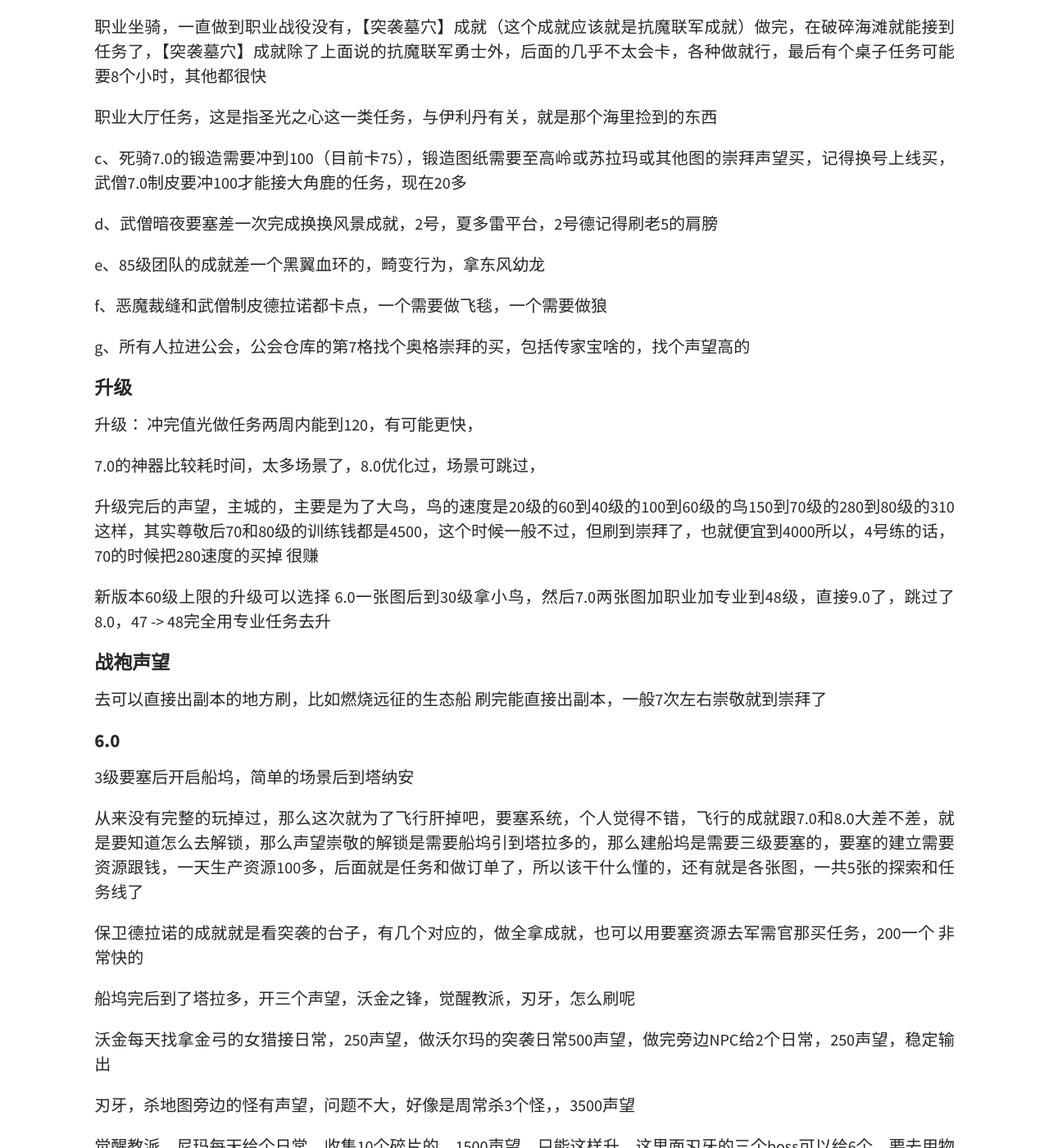
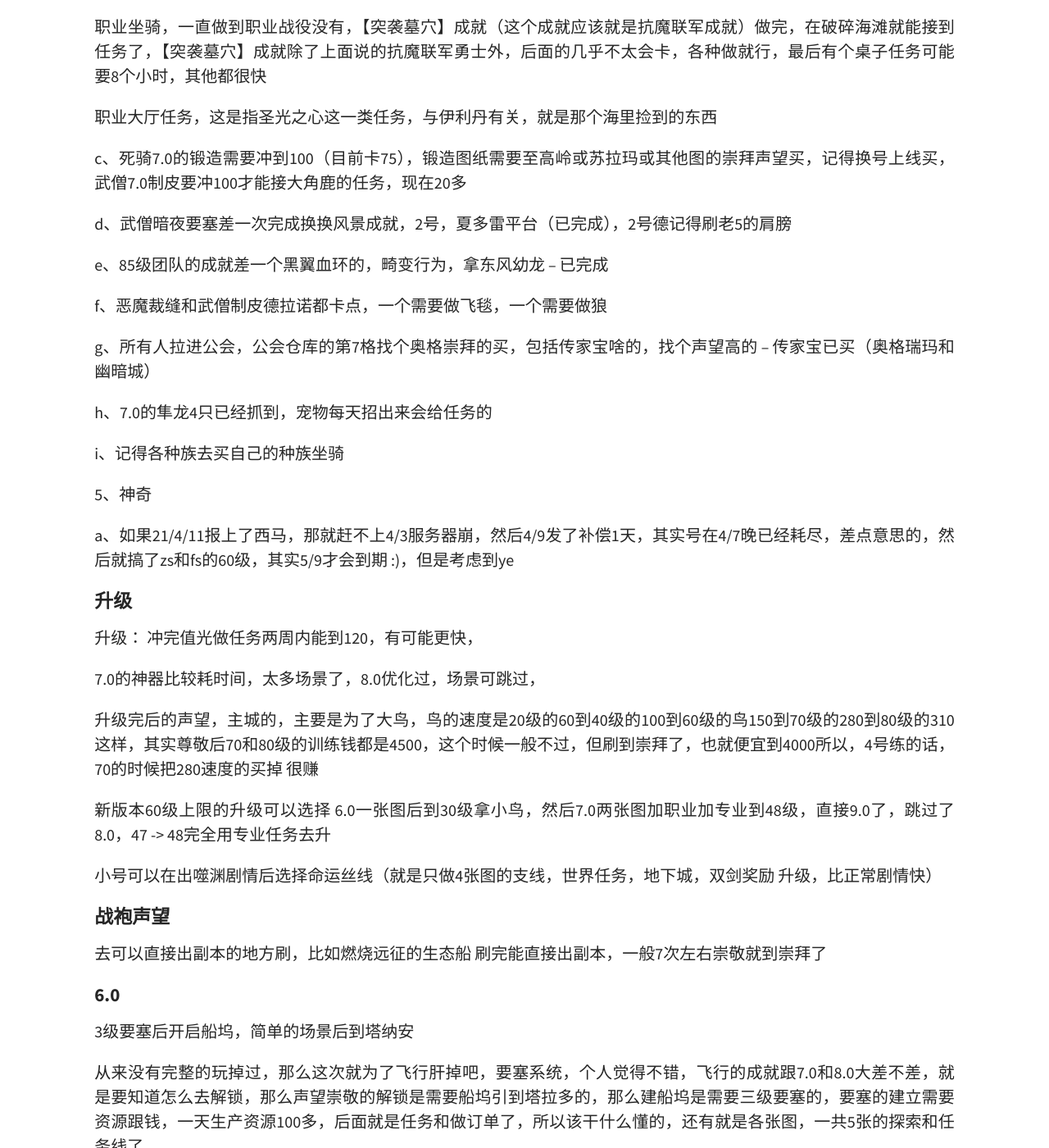
Before and after one commit to zqmalyssa/strap, a Jekyll site: the page built from _posts/2019-04-06-wow-macro-post.md, in a window 1280 px wide and 1400 px high, scrolled down 1821 px. Shown: the whole window at 82% size. Built offline with Jekyll 4.4.1, drawn with Linux system fonts in a browser that asks for light colours; some of the changed text lies outside the part shown.

Commit message:
add post

```diff
--- a/_posts/2019-04-06-wow-macro-post.md
+++ b/_posts/2019-04-06-wow-macro-post.md
@@ -72,15 +72,22 @@ b、7.0 做神器，虽然单独，但也开启下面的职业战役任务，做
 
 c、死骑7.0的锻造需要冲到100（目前卡75），锻造图纸需要至高岭或苏拉玛或其他图的崇拜声望买，记得换号上线买，武僧7.0制皮要冲100才能接大角鹿的任务，现在20多
 
-d、武僧暗夜要塞差一次完成换换风景成就，2号，夏多雷平台，2号德记得刷老5的肩膀
-
-e、85级团队的成就差一个黑翼血环的，畸变行为，拿东风幼龙
+d、武僧暗夜要塞差一次完成换换风景成就，2号，夏多雷平台（已完成），2号德记得刷老5的肩膀
+
+e、85级团队的成就差一个黑翼血环的，畸变行为，拿东风幼龙 -- 已完成
 
 f、恶魔裁缝和武僧制皮德拉诺都卡点，一个需要做飞毯，一个需要做狼
 
-g、所有人拉进公会，公会仓库的第7格找个奥格崇拜的买，包括传家宝啥的，找个声望高的
-
-
+g、所有人拉进公会，公会仓库的第7格找个奥格崇拜的买，包括传家宝啥的，找个声望高的 -- 传家宝已买（奥格瑞玛和幽暗城）
+
+h、7.0的隼龙4只已经抓到，宠物每天招出来会给任务的
+
+i、记得各种族去买自己的种族坐骑
+
+
+5、神奇
+
+a、如果21/4/11报上了西马，那就赶不上4/3服务器崩，然后4/9发了补偿1天，其实号在4/7晚已经耗尽，差点意思的，然后就搞了zs和fs的60级，其实5/9才会到期 :)，但是考虑到ye
 
 #### 升级
 
@@ -92,6 +99,8 @@ g、所有人拉进公会，公会仓库的第7格找个奥格崇拜的买，包
 升级完后的声望，主城的，主要是为了大鸟，鸟的速度是20级的60到40级的100到60级的鸟150到70级的280到80级的310这样，其实尊敬后70和80级的训练钱都是4500，这个时候一般不过，但刷到崇拜了，也就便宜到4000所以，4号练的话，70的时候把280速度的买掉 很赚
 
 新版本60级上限的升级可以选择 6.0一张图后到30级拿小鸟，然后7.0两张图加职业加专业到48级，直接9.0了，跳过了8.0，47 -> 48完全用专业任务去升
+
+小号可以在出噬渊剧情后选择命运丝线（就是只做4张图的支线，世界任务，地下城，双剑奖励 升级，比正常剧情快）
 
 #### 战袍声望
 
@@ -469,7 +478,7 @@ g、所有人拉进公会，公会仓库的第7格找个奥格崇拜的买，包
 
 浴火角鹰兽 -- 85级海加尔山熔火前线的攻势
 
-东风幼龙 -- 85级团本成就坐骑[大地的裂变团队的荣耀]
+东风幼龙 -- 85级团本成就坐骑[大地的裂变团队的荣耀] -- 已有
 
 火山石幼龙 -- 85级5人本成就龙[大地的裂变英雄的荣耀]
 
@@ -565,7 +574,7 @@ g、所有人拉进公会，公会仓库的第7格找个奥格崇拜的买，包
 
 翡翠幼龙 -- 幼龙收藏家
 
-代驾型机械路霸 -- 传家宝成就
+代驾型机械路霸 -- 传家宝成就 -- 已有（买35个传家宝）
 
 纯心骏马 -- 100势力声望崇拜奖励
 
@@ -1142,7 +1151,7 @@ R-21/X型空中单位 -- 120级困难史诗麦卡贡副本国王必掉落
 
 黑翼血环
 
-1、畸变行为
+1、畸变行为 -- 已完成（boss血量打到20%以下，召唤所有畸变怪，记住boss拉旁边去，另一个号站中间，怪都会跑到中间号的位置）
 
 暮光堡垒
 
@@ -1401,9 +1410,9 @@ R-21/X型空中单位 -- 120级困难史诗麦卡贡副本国王必掉落
 
 黑心林地
 
-1、出“卵”拔萃，消灭怨嗣憎恶后击败德萨隆
-
-2、纵火狂人，击败获得10层天启强化效果德萨维斯之影
+1、出“卵”拔萃，消灭怨嗣憎恶后击败德萨隆 -- 已完成
+
+2、纵火狂人，击败获得10层天启强化效果德萨维斯之影 -- 已完成
 
 奈萨里奥的巢穴
 
@@ -1508,13 +1517,13 @@ R-21/X型空中单位 -- 120级困难史诗麦卡贡副本国王必掉落
 
 | 编号 | 名称 | 种族 | 职业 | 等级 | 专业 | 6.0要塞 | 6.0声望 | 7.0职业 | 7.0专业 | 7.0声望 | 8.0声望 | 9.0盟约 |
 | :----: | :----:  | :----: | :----: | :----: | :----: | :----: | :----: | :----: | :----: | :----: | :----: | :----: |
-| qm-1 | 这个问题不大 | 赞达拉巨魔 | 战士 | 50 | 采矿/工程学 | 兵营/兽栏 货栈（兑换要塞资源）/畜棚 熔炉/珠宝店/工坊 | 一般 | 神器幻化一般 无职业坐骑 | 一般 | 一般 | 凑合 | 无 |
+| qm-1 | 这个问题不大 | 赞达拉巨魔 | 战士 | 60 | 采矿/工程学 | 兵营2/兽栏2 货栈2（兑换要塞资源）/畜棚3 熔炉3/珠宝店2/工坊3 矿3/药3 | 一般 | 神器幻化一般 无职业坐骑 | 一般 | 一般 | 凑合（荣耀/赞崇拜） | 法夜5 |
 | qm-3 | 迷之坚定 | 至高岭牛头人 | 死亡骑士 | 60 | 采矿/锻造 | 兵营2/兽栏3 货栈2/畜棚3（换材料，出狂野之血） 熔炉3/铭文1/仓库3 矿3/药3 | 一般 | 神器幻化一般 有职业坐骑 | 锻造较好 | 一般 | 一般 | 温西尔40 |
 | qm-4 | 不二昊野 | 亡灵 | 潜行者 | 60 | 剥皮/制皮 | 兵营 无 无 | 一般 | 神器幻化一般 无职业坐骑 | 一般 | 凑合 | 一般 | XX |
 | qm-5 | 小野粑粑 | 玛格汉兽人 | 猎人 | 60 | 采矿/珠宝加工 | 兵营2/兽栏3 货栈2/畜棚3 仓库（有银行/附魔）/珠宝 | 较好 | 神器幻化一般 无职业坐骑 | 一般 | 较好 | 较好 | XX |
 | qm-6 | 恶魔小野 | 血精灵 | 恶魔猎手 | 60 | 剥皮/裁缝 | 兵营2/兽栏3 货栈2/畜棚3 裁缝3/制革1/仓库3 矿3/药3 | 一般 | 神器幻化一般 有职业坐骑 | 一般 | 一般 | 一般 | 温西尔40 |
-| ww-1 | 湾湾 | 血精灵 | 法师 | 50 | 裁缝/附魔 | 兵营/兽栏 货栈/畜棚 裁缝/附魔/炼金 | 一般 | 神器幻化一般 无职业坐骑 | 一般 | 一般 | 凑合 | 无 |
+| ww-1 | 湾湾 | 血精灵 | 法师 | 60 | 裁缝/附魔 | 兵营2/兽栏2 货栈2/畜棚3 裁缝3/附魔2/炼金2 矿3/药3 | 一般 | 神器幻化一般 无职业坐骑 | 一般 | 一般 | 凑合（荣耀/赞崇拜） | 法夜5 |
 | ww-3 | 小张姐 | 地精 | 术士 | 50 | 草药/铭文 | 兵营 无 无 | 一般 | 神器幻化一般 无职业坐骑 | 一般 | 凑合 | 一般 | 无 |
 | ww-4 | 小野宝宝 | 赞达拉巨魔 | 德鲁伊 | 50 | 草药/炼金 | 兵营/兽栏 货栈 仓库/炼金 | 较好 | 神器幻化一般 无职业坐骑 | 一般 | 较好 | 较好 | 无 |
 | ww-5 | 小野麻麻 | 夜之子 | 牧师 | 60 | 草药/铭文 | 兵营2/兽栏3 货栈2/畜棚3（未任务） 铭文3/仓库3 矿2/药2 | 一般 | 神器幻化一般 有职业坐骑 | 一般 | 一般 | 一般 | 格里恩26 |
-| ww-6 | 小野妹妹 | 熊猫人 | 武僧 | 60 | 剥皮/制皮 | 兵营/兽栏 无 仓库/制革 | 一般 | 神器幻化一般 有职业坐骑 | 制皮较好 | 一般 | 一般 | 格里恩 |
+| ww-6 | 小野妹妹 | 熊猫人 | 武僧 | 60 | 剥皮/制皮 | 兵营2/兽栏3 货栈2/畜棚3（未任务） 制革3/仓库3 矿2/药2 | 一般 | 神器幻化一般 有职业坐骑 | 制皮较好 | 一般 | 一般 | 格里恩34 |
```
